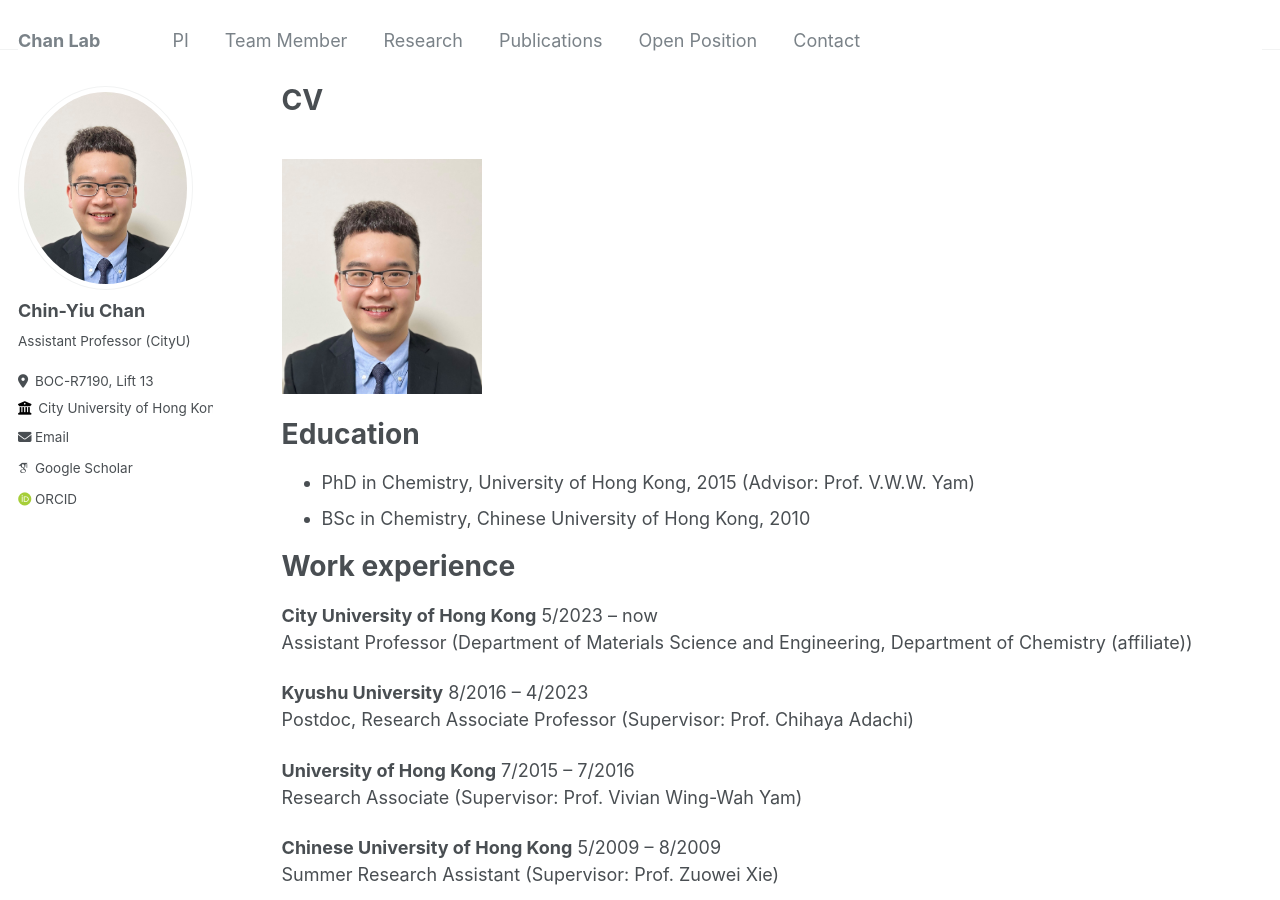
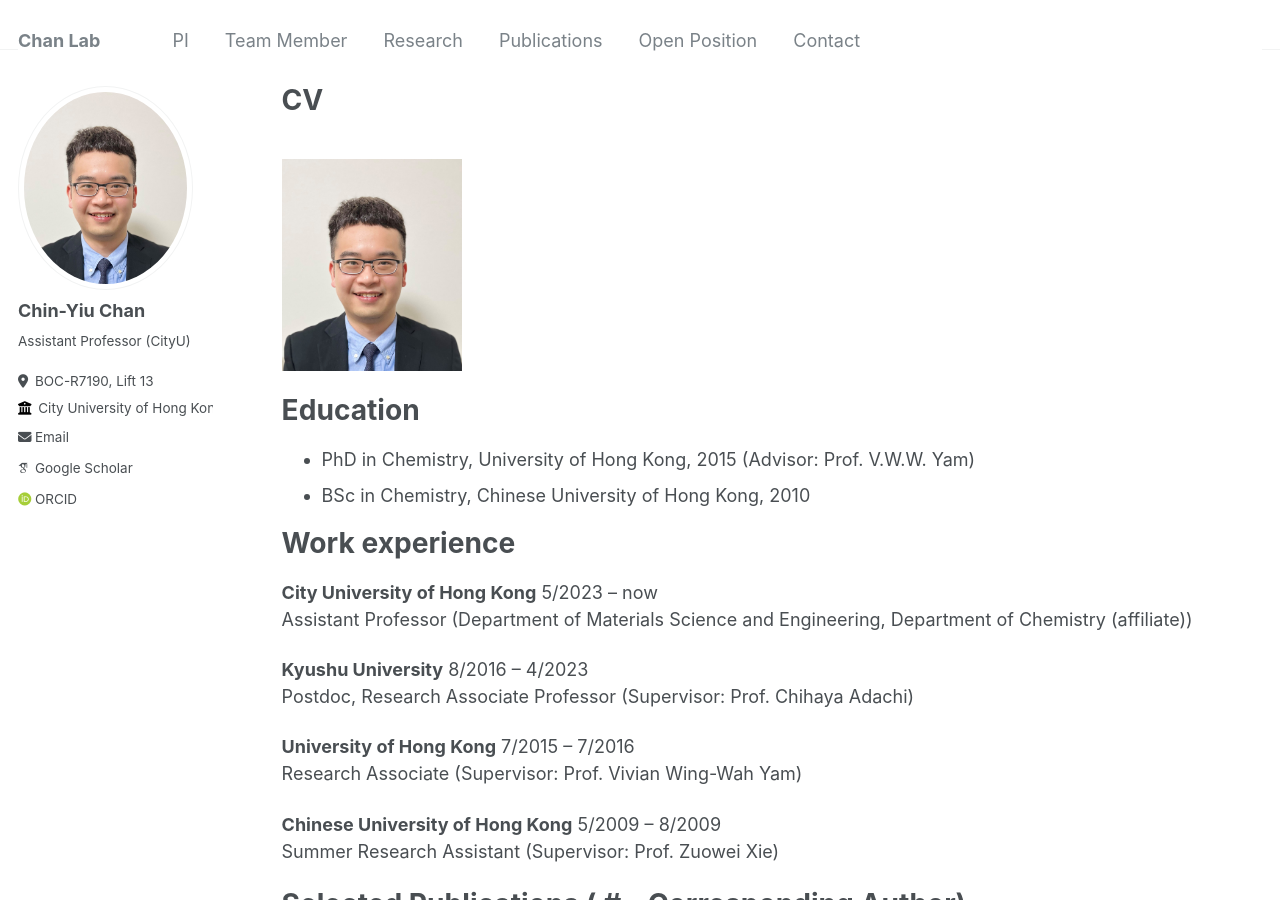
Before and after one commit to cychan-chem/chinychan.github.io, a Jekyll site: the page built from _pages/cv.md, in a window 1280 px wide and 900 px high. Built offline with Jekyll 4.4.1, drawn with Linux system fonts in a browser that asks for light colours; some web fonts are replaced.

Commit message:
Update cv.md

```diff
--- a/_pages/cv.md
+++ b/_pages/cv.md
@@ -9,7 +9,7 @@ redirect_from:
 
 {% include base_path %}
 
-<br/> <img src='/images/Photo_CHAN Chin-Yiu.jpg' width="200" height="300">
+<br/> <img src='/images/Photo_CHAN Chin-Yiu.jpg' width="180" height="200">
 
 Education
 ======
```
